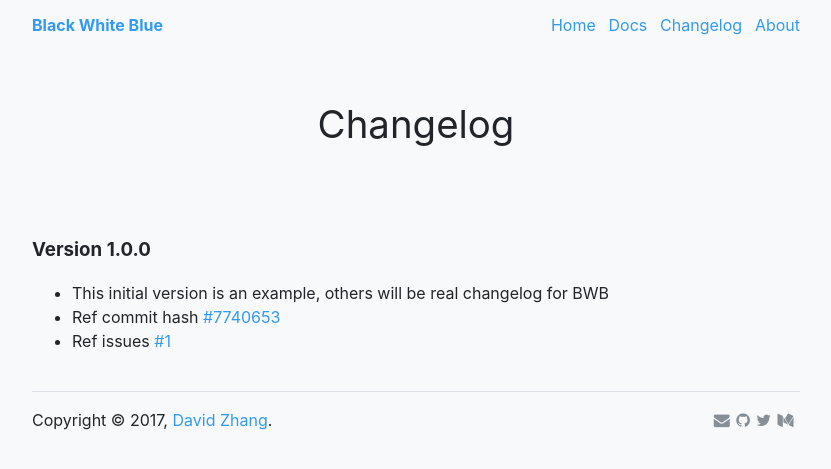
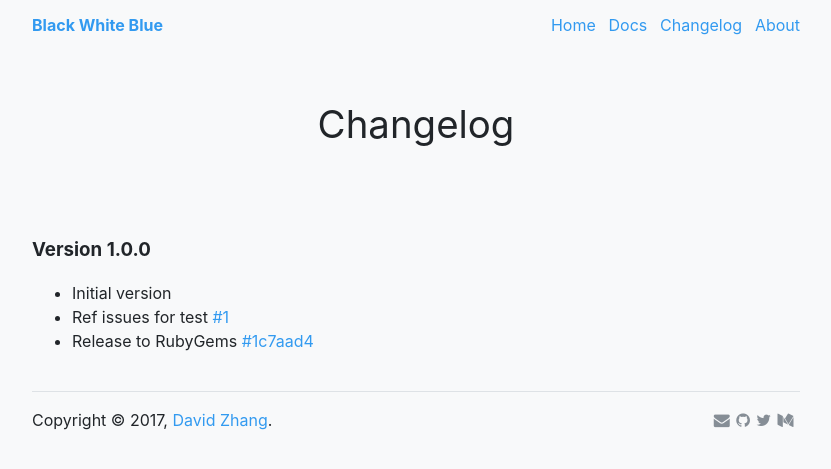
Before and after one commit to crispgm/black-white-blue, a Jekyll site: the page built from changelog.html, in a window 1280 px wide. Shown: the top 469 px of the page, without its empty margins (224-1055 px from the left). Built offline with Jekyll 4.4.1, drawn with Linux system fonts in a browser that asks for light colours; nearby versions of some CDN libraries.

Commit message:
Release 1.0.0

```diff
--- a/_data/changelog.yml
+++ b/_data/changelog.yml
@@ -1,7 +1,7 @@
 - version: "1.0.0"
   changes:
-    - text: "This initial version is an example, others will be real changelog for BWB"
-    - text: "Ref commit hash"
-      hash: 7740653
-    - text: "Ref issues"
+    - text: "Initial version"
+    - text: "Ref issues for test"
       issue: 1
+    - text: "Release to RubyGems"
+      hash: 1c7aad4
--- a/index.html
+++ b/index.html
@@ -1,5 +1,6 @@
 ---
 layout: index
+title: Home
 ---
 
 <div class="section intro" id="introduction">
```
Also changed, not shown: black-white-blue.gemspec.
